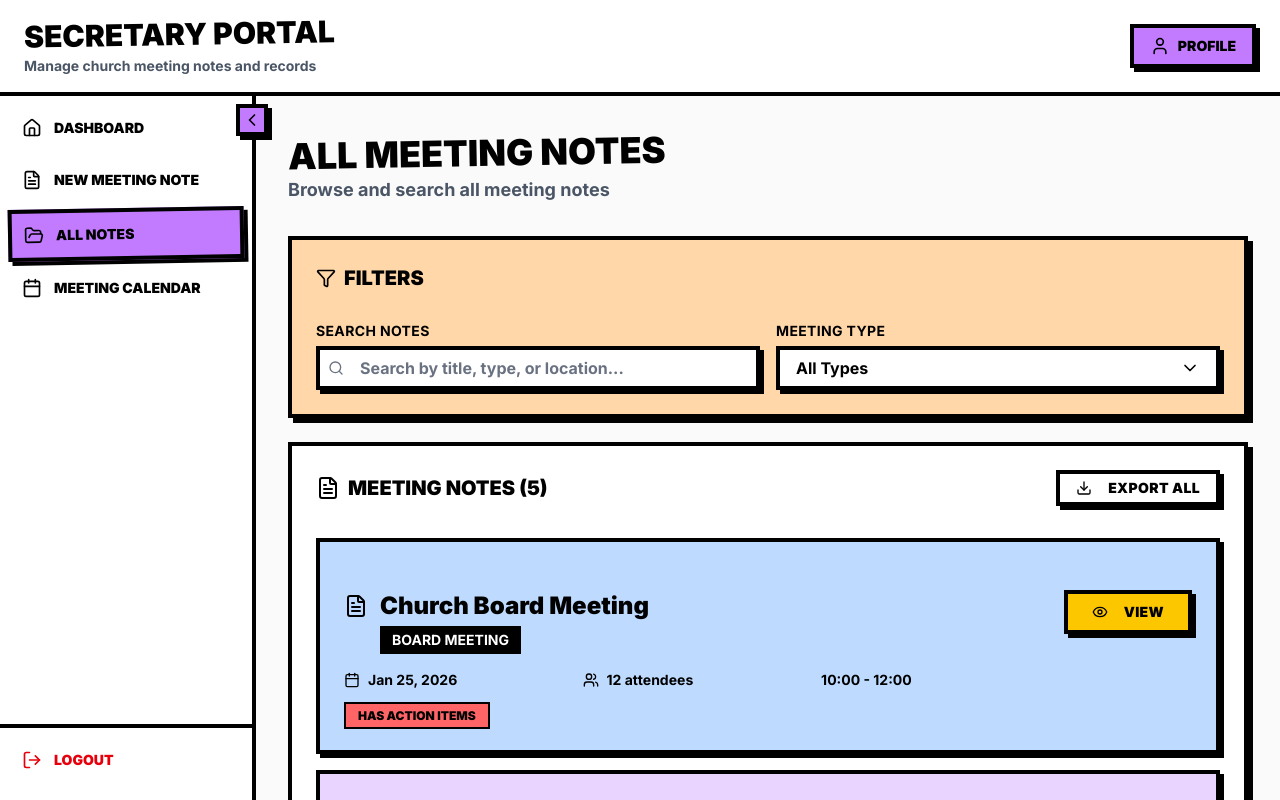
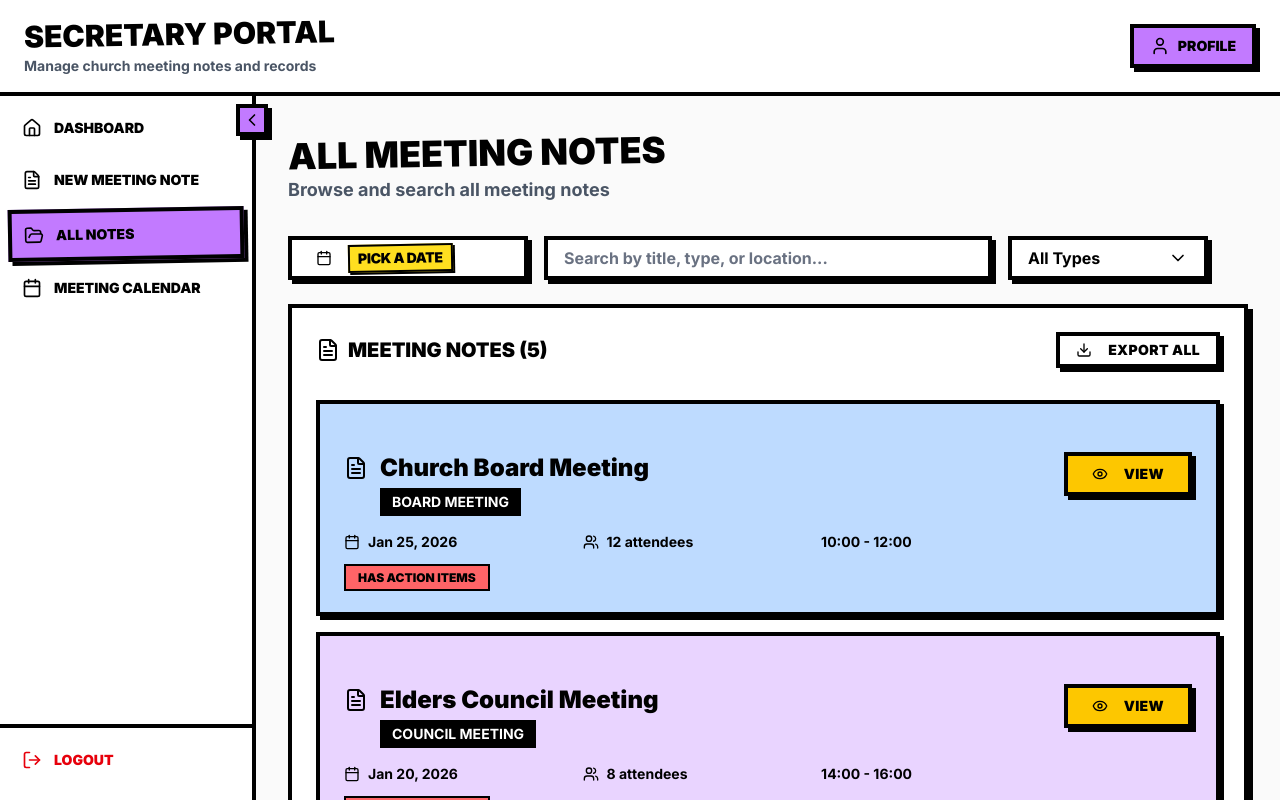
Before and after one commit to RCA-SDA/rca-sda-web-frontend, a Next.js app: page /users/church_secretary/notes in a window 1280 px wide. Shown: the top 800 px of the page. Built offline with nearby package versions, Linux system fonts and the light colour scheme.

Commit message:
feat[church secretary] : apply datesearchfilter component

```diff
--- a/app/users/church_secretary/notes/page.tsx
+++ b/app/users/church_secretary/notes/page.tsx
@@ -298,11 +298,6 @@ Closing Prayer: Brother Paul closed in prayer.`,
     currentPage * itemsPerPage
   );
 
-  const handleSearchChange = (value: string) => {
-    setSearchQuery(value);
-    setCurrentPage(1);
-  };
-
   const getTypeColor = (type: string) => {
     switch (type) {
       case 'Board Meeting':
@@ -333,48 +328,27 @@ Closing Prayer: Brother Paul closed in prayer.`,
         </div>
 
         {/* Filters */}
-        <Card className="mb-6 bg-orange-200">
-          <CardHeader>
-            <CardTitle className="uppercase flex items-center gap-2">
-              <Filter className="w-5 h-5" />
-              Filters
-            </CardTitle>
-          </CardHeader>
-          <CardContent>
-            <div className="grid grid-cols-1 md:grid-cols-2 gap-4">
-              {/* Search */}
-              <div>
-                <Label htmlFor="search" className="font-bold mb-2 block">
-                  Search Notes
-                </Label>
-                <div className="relative">
-                  <Search className="absolute left-3 top-1/2 transform -translate-y-1/2 w-4 h-4 text-gray-500" />
-                  <Input
-                    id="search"
-                    type="text"
-                    placeholder="Search by title, type, or location..."
-                    value={searchQuery}
-                    onChange={(e) => handleSearchChange(e.target.value)}
-                    className="pl-10 border-4 border-black shadow-[4px_4px_0px_0px_rgba(0,0,0,1)] font-bold"
+        <div className="mb-6 flex flex-wrap gap-4 items-center">
+          <DateSearchFilter
+            dateFilter={dateFilter}
+            onDateChange={(date) => {
+              setDateFilter(date);
+              setCurrentPage(1);
+            }}
+            searchQuery={searchQuery}
+            onSearchChange={(query) => {
+              setSearchQuery(query);
+              setCurrentPage(1);
+            }}
+            searchPlaceholder="Search by title, type, or location..."
           />
-                  {searchQuery && (
-                    <button
-                      onClick={() => handleSearchChange('')}
-                      className="absolute right-3 top-1/2 transform -translate-y-1/2 text-gray-600 hover:text-black"
-                    >
-                      <X className="w-4 h-4" />
-                    </button>
-                  )}
-                </div>
-              </div>
 
           {/* Type Filter */}
-              <div>
-                <Label htmlFor="type" className="font-bold mb-2 block">
-                  Meeting Type
-                </Label>
-                <Select value={filterType} onValueChange={setFilterType}>
-                  <SelectTrigger className="border-4 border-black shadow-[4px_4px_0px_0px_rgba(0,0,0,1)] font-bold">
+          <Select value={filterType} onValueChange={(value) => {
+            setFilterType(value);
+            setCurrentPage(1);
+          }}>
+            <SelectTrigger className="w-[200px] border-4 border-black shadow-[4px_4px_0px_0px_rgba(0,0,0,1)] font-bold">
               <SelectValue placeholder="All types" />
             </SelectTrigger>
             <SelectContent>
@@ -384,16 +358,13 @@ Closing Prayer: Brother Paul closed in prayer.`,
               ))}
             </SelectContent>
           </Select>
-              </div>
-            </div>
 
-            {searchQuery && (
-              <p className="text-sm font-bold text-gray-600 mt-4">
+          {(searchQuery || dateFilter || filterType !== 'all') && (
+            <p className="text-sm font-bold text-gray-600">
               Found {filteredNotes.length} note{filteredNotes.length !== 1 ? 's' : ''}
             </p>
           )}
-          </CardContent>
-        </Card>
+        </div>
 
         {/* Notes List */}
         <Card className="bg-white">
```
Lines whose indentation alone changed are shown as unchanged.
